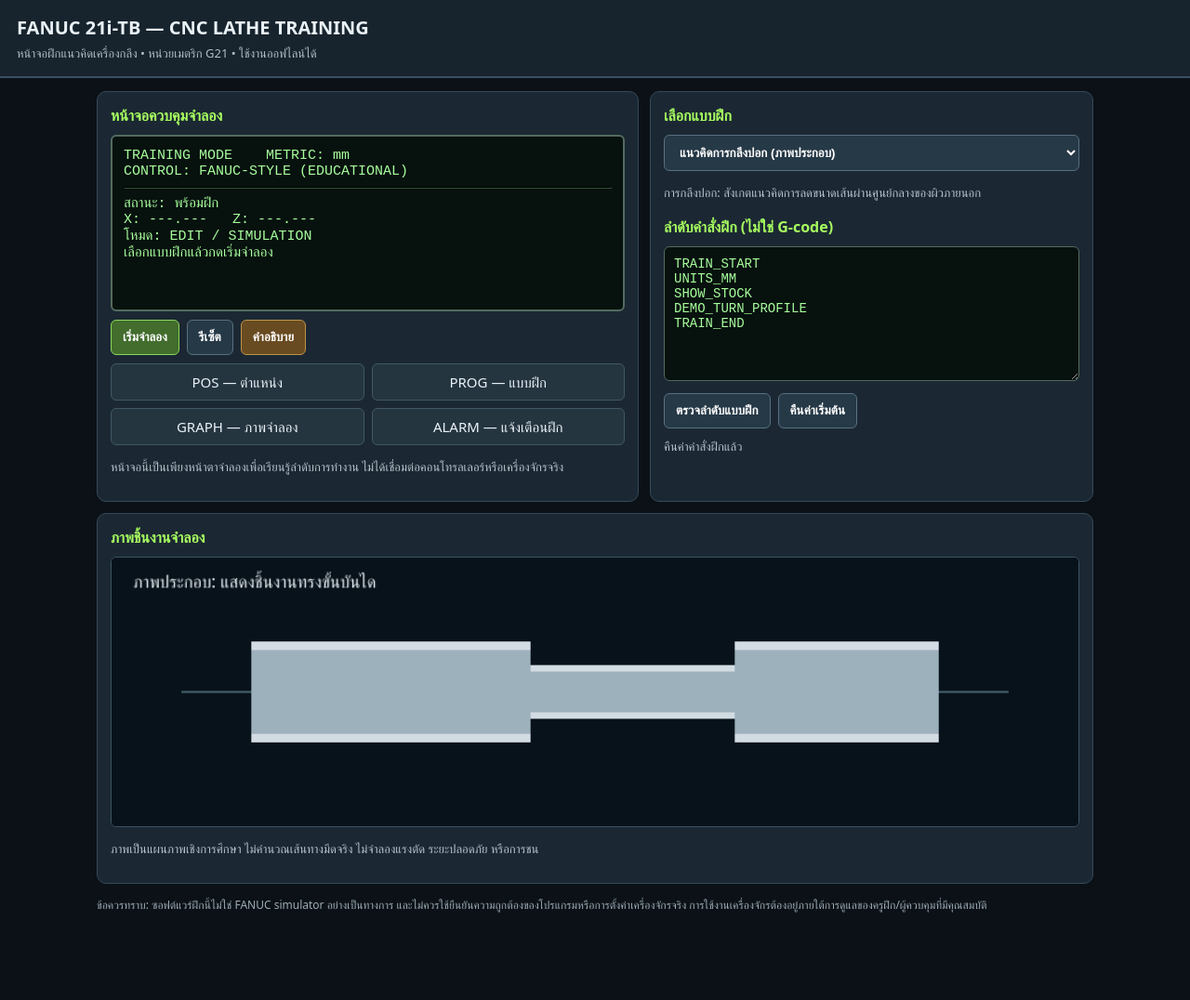
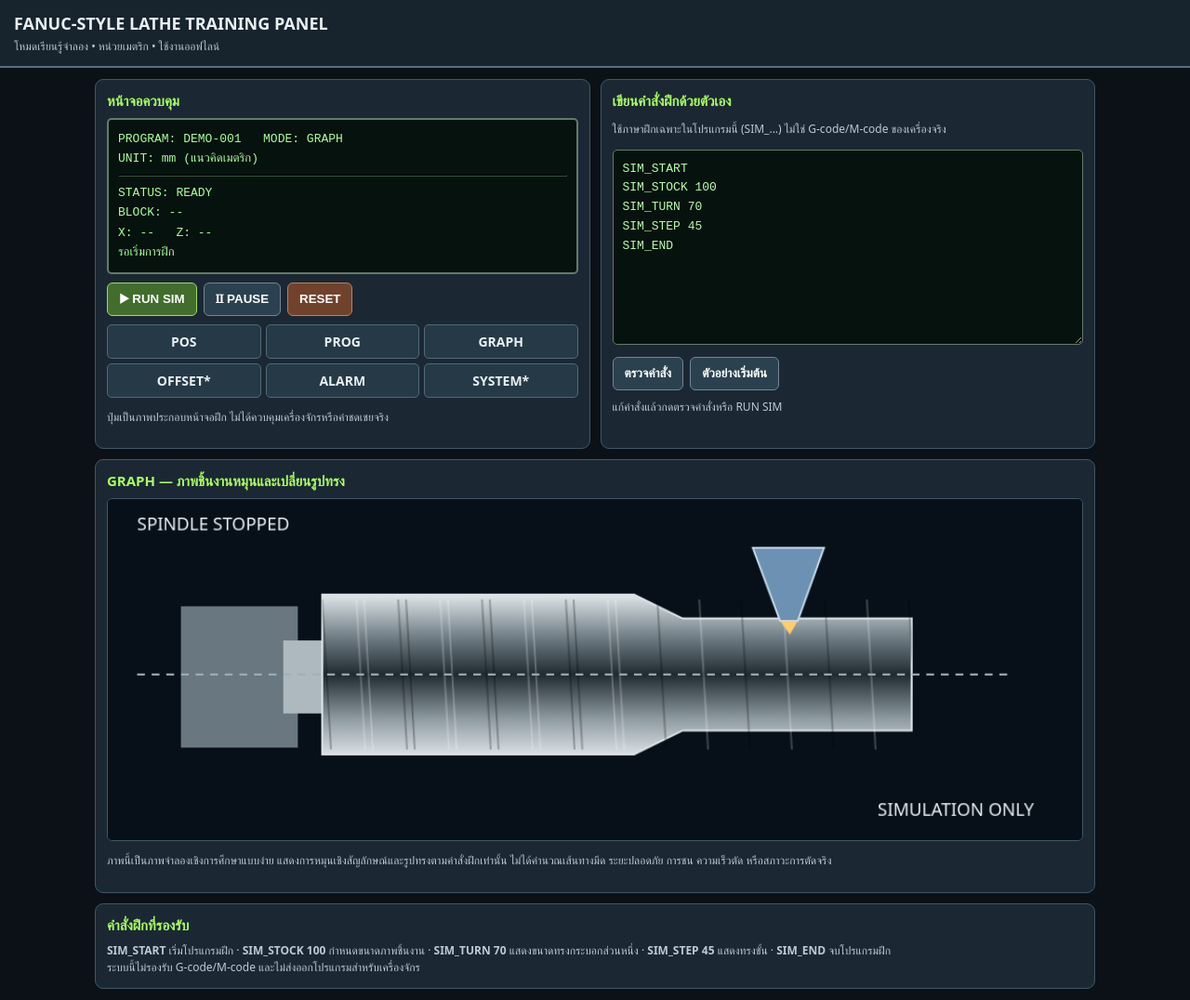
Before and after one commit to saharak117-bot/-, a plain HTML site: page index.html in a window 1280 px wide. Shown: the whole page at 93% size. Before the commit the page ends 1004 px from the top, so only its background shows below. Drawn offline with Linux system fonts and the light colour scheme.

Commit message:
Add files via upload

```diff
--- a/index.html
+++ b/index.html
@@ -2,94 +2,117 @@
 <html lang="th">
 <head>
 <meta charset="utf-8"><meta name="viewport" content="width=device-width,initial-scale=1">
-<title>FANUC 21i-TB | CNC Training Simulator</title>
-<link rel="manifest" href="manifest.webmanifest">
-<meta name="theme-color" content="#101820">
+<meta name="theme-color" content="#101820"><title>FANUC Style CNC Learning Panel</title>
 <style>
-:root{--bg:#101820;--panel:#1b2833;--line:#344957;--green:#a8ff60;--amber:#ffca63;--red:#ff7474;--txt:#eaf2f7}
-*{box-sizing:border-box}body{margin:0;background:#0b1117;color:var(--txt);font:15px system-ui,sans-serif}
-header{padding:16px 18px;background:#17232d;border-bottom:2px solid #39505f}
-h1{font-size:20px;margin:0}header p{margin:5px 0 0;color:#aebec8;font-size:13px}
-main{max-width:1100px;margin:auto;padding:14px;display:grid;gap:12px;grid-template-columns:1.1fr .9fr}
-.panel{background:var(--panel);border:1px solid var(--line);border-radius:10px;padding:14px;min-width:0}
-h2{font-size:16px;margin:0 0 10px;color:var(--green)}
-.screen{background:#07110e;border:2px solid #526b5e;border-radius:6px;padding:12px;color:#a8ff9d;font-family:ui-monospace,monospace;min-height:190px}
-.row{display:flex;gap:8px;flex-wrap:wrap;margin:9px 0}
-button,select{background:#263947;color:white;border:1px solid #587080;border-radius:6px;padding:10px 12px;font-weight:600}
-button:active{transform:translateY(1px)}button.primary{background:#426d2d;border-color:#8bd65b}
-button.warn{background:#694b21;border-color:#bd9349}
-textarea{width:100%;min-height:145px;background:#07110e;color:#a8ff9d;border:1px solid #526b5e;border-radius:6px;padding:10px;font:14px ui-monospace,monospace}
-canvas{width:100%;background:#08121a;border:1px solid #3b5362;border-radius:6px;display:block}
-.small{color:#b4c2cb;font-size:13px;line-height:1.55}.status{font-weight:700;color:var(--green)}.warning{color:var(--amber)}
-.grid2{display:grid;grid-template-columns:1fr 1fr;gap:8px}
-.key{background:#253540;padding:9px;border-radius:6px;text-align:center;border:1px solid #405766}
-footer{max-width:1100px;margin:0 auto;padding:0 14px 22px;color:#9eacb6;font-size:12px}
-@media(max-width:760px){main{grid-template-columns:1fr}h1{font-size:18px}}
+*{box-sizing:border-box}body{margin:0;background:#0b1117;color:#e9f0f4;font:14px system-ui,sans-serif}
+header{background:#17232d;border-bottom:2px solid #587080;padding:13px 15px}
+h1{font-size:18px;margin:0}header p{margin:4px 0 0;color:#b8c6ce;font-size:12px}
+main{max-width:1100px;margin:auto;padding:12px;display:grid;grid-template-columns:1fr 1fr;gap:11px}
+.panel{background:#1b2833;border:1px solid #405767;border-radius:9px;padding:12px;min-width:0}
+h2{font-size:15px;color:#a8ff60;margin:0 0 9px}
+.screen{background:#06120d;border:2px solid #637b69;border-radius:5px;padding:10px;color:#a8ff9d;font:13px ui-monospace,monospace;min-height:105px;line-height:1.65}
+textarea{width:100%;height:210px;resize:vertical;background:#06120d;color:#b4ffab;border:1px solid #637b69;border-radius:5px;padding:10px;font:13px/1.6 ui-monospace,monospace}
+canvas{width:100%;height:auto;background:#071019;border:1px solid #405767;border-radius:6px;display:block}
+button{padding:9px 12px;border:1px solid #718794;border-radius:6px;background:#2c414f;color:#fff;font-weight:700}
+button.primary{background:#426d2d;border-color:#9bdc6a}button.stop{background:#70422c;border-color:#bc8061}
+.row{display:flex;gap:7px;flex-wrap:wrap;margin:9px 0}
+.note{color:#bdcbd3;font-size:12px;line-height:1.55}.good{color:#a8ff60}.bad{color:#ffbd77}
+.keypad{display:grid;grid-template-columns:repeat(3,1fr);gap:5px}.key{background:#263947;text-align:center;padding:8px;border-radius:5px;border:1px solid #526977;font-weight:700}
+select{padding:8px;background:#263947;color:white;border:1px solid #607987;border-radius:5px}
+@media(max-width:760px){main{grid-template-columns:1fr}}
 </style></head>
 <body>
-<header><h1>FANUC 21i-TB — CNC LATHE TRAINING</h1><p>หน้าจอฝึกแนวคิดเครื่องกลึง • หน่วยเมตริก G21 • ใช้งานออฟไลน์ได้</p></header>
+<header><h1>FANUC-STYLE LATHE TRAINING PANEL</h1><p>โหมดเรียนรู้จำลอง • หน่วยเมตริก • ใช้งานออฟไลน์</p></header>
 <main>
 <section class="panel">
-<h2>หน้าจอควบคุมจำลอง</h2>
-<div class="screen" id="screen">
-<div>TRAINING MODE&nbsp;&nbsp;&nbsp; METRIC: mm</div><div>CONTROL: FANUC-STYLE (EDUCATIONAL)</div><hr style="border-color:#31503a">
-<div id="readout">สถานะ: พร้อมฝึก</div><div id="coords">X: ---.--- &nbsp; Z: ---.---</div>
-<div id="mode">โหมด: EDIT / SIMULATION</div><div id="message">เลือกแบบฝึกแล้วกดเริ่มจำลอง</div>
+<h2>หน้าจอควบคุม</h2>
+<div class="screen">
+<div>PROGRAM: DEMO-001 &nbsp; MODE: GRAPH</div>
+<div>UNIT: mm (แนวคิดเมตริก)</div><hr style="border-color:#385342">
+<div id="status">STATUS: READY</div>
+<div id="line">BLOCK: --</div>
+<div id="pos">X: -- &nbsp; Z: --</div>
+<div id="msg">รอเริ่มการฝึก</div>
 </div>
 <div class="row">
-<button class="primary" onclick="startSim()">เริ่มจำลอง</button>
-<button onclick="resetSim()">รีเซ็ต</button>
-<button class="warn" onclick="showLesson()">คำอธิบาย</button>
+<button class="primary" id="run">▶ RUN SIM</button><button id="pause">Ⅱ PAUSE</button><button class="stop" id="reset">RESET</button>
 </div>
-<div class="grid2">
-<div class="key">POS — ตำแหน่ง</div><div class="key">PROG — แบบฝึก</div>
-<div class="key">GRAPH — ภาพจำลอง</div><div class="key">ALARM — แจ้งเตือนฝึก</div>
+<div class="keypad">
+<div class="key">POS</div><div class="key">PROG</div><div class="key">GRAPH</div>
+<div class="key">OFFSET*</div><div class="key">ALARM</div><div class="key">SYSTEM*</div>
 </div>
-<p class="small">หน้าจอนี้เป็นเพียงหน้าตาจำลองเพื่อเรียนรู้ลำดับการทำงาน ไม่ได้เชื่อมต่อคอนโทรลเลอร์หรือเครื่องจักรจริง</p>
+<p class="note">ปุ่มเป็นภาพประกอบหน้าจอฝึก ไม่ได้ควบคุมเครื่องจักรหรือค่าชดเชยจริง</p>
 </section>
 <section class="panel">
-<h2>เลือกแบบฝึก</h2>
-<select id="lesson" onchange="loadLesson()" style="width:100%">
-<option value="turn">แนวคิดการกลึงปอก (ภาพประกอบ)</option>
-<option value="drill">แนวคิดการเจาะรู</option>
-<option value="bore">แนวคิดการคว้าน</option>
-<option value="thread">แนวคิดเกลียว</option>
-</select>
-<p class="small" id="lessonText">เรียนรู้ว่าการกลึงปอกเปลี่ยนเส้นผ่านศูนย์กลางของชิ้นงานอย่างไร</p>
-<h2 style="margin-top:16px">ลำดับคำสั่งฝึก (ไม่ใช่ G-code)</h2>
-<textarea id="program" spellcheck="false">TRAIN_START
-UNITS_MM
-SHOW_STOCK
-DEMO_TURN_PROFILE
-TRAIN_END</textarea>
-<div class="row"><button onclick="checkProgram()">ตรวจลำดับแบบฝึก</button><button onclick="restoreProgram()">คืนค่าเริ่มต้น</button></div>
-<div id="feedback" class="small">ใช้คำสั่งฝึกที่กำหนดไว้เท่านั้น ระบบนี้ไม่แปลหรือสร้างโปรแกรม CNC ที่นำไปใช้กับเครื่องจริงได้</div>
+<h2>เขียนคำสั่งฝึกด้วยตัวเอง</h2>
+<p class="note">ใช้ภาษาฝึกเฉพาะในโปรแกรมนี้ (SIM_...) ไม่ใช่ G-code/M-code ของเครื่องจริง</p>
+<textarea id="code" spellcheck="false">SIM_START
+SIM_STOCK 100
+SIM_TURN 70
+SIM_STEP 45
+SIM_END</textarea>
+<div class="row"><button id="check">ตรวจคำสั่ง</button><button id="sample">ตัวอย่างเริ่มต้น</button></div>
+<div id="result" class="note">แก้คำสั่งแล้วกดตรวจคำสั่งหรือ RUN SIM</div>
 </section>
 <section class="panel" style="grid-column:1/-1">
-<h2>ภาพชิ้นงานจำลอง</h2><canvas id="canvas" width="900" height="250"></canvas>
-<p class="small">ภาพเป็นแผนภาพเชิงการศึกษา ไม่คำนวณเส้นทางมีดจริง ไม่จำลองแรงตัด ระยะปลอดภัย หรือการชน</p>
+<h2>GRAPH — ภาพชิ้นงานหมุนและเปลี่ยนรูปทรง</h2>
+<canvas id="graph" width="1000" height="350"></canvas>
+<p class="note">ภาพนี้เป็นภาพจำลองเชิงการศึกษาแบบง่าย แสดงการหมุนเชิงสัญลักษณ์และรูปทรงตามคำสั่งฝึกเท่านั้น ไม่ได้คำนวณเส้นทางมีด ระยะปลอดภัย การชน ความเร็วตัด หรือสภาวะการตัดจริง</p>
+</section>
+<section class="panel" style="grid-column:1/-1">
+<h2>คำสั่งฝึกที่รองรับ</h2>
+<div class="note">
+<b>SIM_START</b> เริ่มโปรแกรมฝึก · <b>SIM_STOCK 100</b> กำหนดขนาดภาพชิ้นงาน ·
+<b>SIM_TURN 70</b> แสดงขนาดทรงกระบอกส่วนหนึ่ง · <b>SIM_STEP 45</b> แสดงทรงขั้น ·
+<b>SIM_END</b> จบโปรแกรมฝึก
+<br>ระบบนี้ไม่รองรับ G-code/M-code และไม่ส่งออกโปรแกรมสำหรับเครื่องจักร
+</div>
 </section>
 </main>
-<footer>ข้อควรทราบ: ซอฟต์แวร์ฝึกนี้ไม่ใช่ FANUC simulator อย่างเป็นทางการ และไม่ควรใช้ยืนยันความถูกต้องของโปรแกรมหรือการตั้งค่าเครื่องจักรจริง การใช้งานเครื่องจักรต้องอยู่ภายใต้การดูแลของครูฝึก/ผู้ควบคุมที่มีคุณสมบัติ</footer>
 <script>
-const lessons={
-turn:{text:"การกลึงปอก: สังเกตแนวคิดการลดขนาดเส้นผ่านศูนย์กลางของผิวภายนอก",cmd:"TRAIN_START\nUNITS_MM\nSHOW_STOCK\nDEMO_TURN_PROFILE\nTRAIN_END",label:"แสดงชิ้นงานทรงขั้นบันได"},
-drill:{text:"การเจาะ: ทำความเข้าใจว่ารูเจาะอยู่ตามแนวแกนกลางของชิ้นงาน",cmd:"TRAIN_START\nUNITS_MM\nSHOW_STOCK\nDEMO_CENTER_HOLE\nTRAIN_END",label:"แสดงรูตรงกลางชิ้นงาน"},
-bore:{text:"การคว้าน: เรียนรู้แนวคิดการขยาย/ปรับผิวด้านในของรูที่มีอยู่",cmd:"TRAIN_START\nUNITS_MM\nSHOW_STOCK\nDEMO_INTERNAL_BORE\nTRAIN_END",label:"แสดงรูด้านในที่ขยายขึ้น"},
-thread:{text:"เกลียว: ทำความเข้าใจลักษณะผิวเป็นร่องวนรอบชิ้นงาน",cmd:"TRAIN_START\nUNITS_MM\nSHOW_STOCK\nDEMO_THREAD_SURFACE\nTRAIN_END",label:"แสดงลายเกลียวเชิงสัญลักษณ์"}
-};
-let current="turn",running=false;
-function loadLesson(){current=document.getElementById('lesson').value;document.getElementById('lessonText').textContent=lessons[current].text;restoreProgram();draw(current)}
-function restoreProgram(){document.getElementById('program').value=lessons[current].cmd;document.getElementById('feedback').textContent="คืนค่าคำสั่งฝึกแล้ว"}
-function checkProgram(){let v=document.getElementById('program').value;let ok=v.includes("TRAIN_START")&&v.includes("UNITS_MM")&&v.includes("TRAIN_END")&&v.includes("DEMO_");document.getElementById('feedback').innerHTML=ok?'<span class="status">ลำดับแบบฝึกครบถ้วน</span>':'<span class="warning">ตรวจพบว่าลำดับแบบฝึกยังไม่ครบ ลองคืนค่าเริ่มต้น</span>'}
-function startSim(){running=true;document.getElementById('readout').textContent="สถานะ: กำลังแสดงภาพฝึก";document.getElementById('coords').textContent="X: แสดงเชิงสัญลักษณ์   Z: แสดงเชิงสัญลักษณ์";document.getElementById('mode').textContent="โหมด: GRAPH / TRAINING";document.getElementById('message').textContent=lessons[current].label;draw(current);checkProgram()}
-function resetSim(){running=false;document.getElementById('readout').textContent="สถานะ: พร้อมฝึก";document.getElementById('coords').textContent="X: ---.---   Z: ---.---";document.getElementById('mode').textContent="โหมด: EDIT / SIMULATION";document.getElementById('message').textContent="เลือกแบบฝึกแล้วกดเริ่มจำลอง";draw(current)}
-function showLesson(){alert(lessons[current].text+"\n\nนี่คือสื่อฝึกแนวคิด ไม่ใช่คู่มือเดินเครื่องจริง")}
-function draw(type){let c=document.getElementById('canvas'),x=c.getContext('2d');x.clearRect(0,0,c.width,c.height);x.fillStyle="#08121a";x.fillRect(0,0,c.width,c.height);x.strokeStyle="#425a68";x.lineWidth=2;x.beginPath();x.moveTo(65,125);x.lineTo(835,125);x.stroke();x.fillStyle="#9db1bd";x.fillRect(130,78,640,94);x.fillStyle="#d2dce2";x.fillRect(130,78,640,8);x.fillRect(130,164,640,8);
-if(type==="turn"){x.clearRect(390,78,190,94);x.fillStyle="#9db1bd";x.fillRect(390,100,190,50);x.fillStyle="#d2dce2";x.fillRect(390,100,190,6);x.fillRect(390,144,190,6)}
-if(type==="drill"||type==="bore"){x.fillStyle="#08121a";x.beginPath();x.ellipse(450,125,145,type==="drill"?18:31,0,0,Math.PI*2);x.fill();x.strokeStyle="#ffca63";x.stroke()}
-if(type==="thread"){x.strokeStyle="#ffca63";x.lineWidth=4;for(let i=0;i<18;i++){x.beginPath();x.moveTo(150+i*34,80);x.lineTo(170+i*34,170);x.stroke()}}
-x.fillStyle="#eaf2f7";x.font="16px system-ui";x.fillText("ภาพประกอบ: "+lessons[type].label,20,28)}
-loadLesson();
-if('serviceWorker' in navigator && location.protocol.startsWith('http')) navigator.serviceWorker.register('./sw.js');
+const $=id=>document.getElementById(id), c=$('graph'),ctx=c.getContext('2d');
+let running=false, raf=0, angle=0, shape=0, lines=[], idx=0, last=0, stock=100, turn=70, step=45;
+function parse(){
+ const src=$('code').value.split(/\r?\n/).map(s=>s.trim()).filter(Boolean);
+ const allowed=/^(SIM_START|SIM_END|SIM_STOCK\s+\d+|SIM_TURN\s+\d+|SIM_STEP\s+\d+)$/;
+ const bad=src.findIndex(s=>!allowed.test(s));
+ if(bad>=0) return {ok:false,msg:`คำสั่งบรรทัด ${bad+1} ไม่อยู่ในชุดคำสั่งฝึก SIM_ ที่รองรับ`};
+ if(!src.includes('SIM_START')||!src.includes('SIM_END'))return {ok:false,msg:'ต้องมี SIM_START และ SIM_END'};
+ return {ok:true,lines:src};
+}
+function draw(){
+ ctx.clearRect(0,0,1000,350);ctx.fillStyle='#071019';ctx.fillRect(0,0,1000,350);
+ // spindle/chuck
+ ctx.fillStyle='#687780';ctx.fillRect(75,110,120,145);ctx.fillStyle='#aeb9bf';ctx.fillRect(180,145,45,75);
+ const left=220,right=825,cy=180, r= Math.max(32,Math.min(92,stock*.82)),r2=Math.max(25,Math.min(r,turn*.82)),rs=Math.max(20,Math.min(r2,step*.82));
+ const grad=ctx.createLinearGradient(0,cy-r,0,cy+r);grad.addColorStop(0,'#e1e7ea');grad.addColorStop(.25,'#77848c');grad.addColorStop(.5,'#202a31');grad.addColorStop(.78,'#909ca3');grad.addColorStop(1,'#d9e0e4');
+ ctx.fillStyle=grad;ctx.beginPath();ctx.moveTo(left,cy-r);ctx.lineTo(540,cy-r);ctx.lineTo(590,cy-r2);ctx.lineTo(right,cy-r2);ctx.lineTo(right,cy+r2);ctx.lineTo(590,cy+r2);ctx.lineTo(540,cy+r);ctx.lineTo(left,cy+r);ctx.closePath();ctx.fill();ctx.strokeStyle='#dbe4e9';ctx.lineWidth=2;ctx.stroke();
+ // rotation marks
+ ctx.save();ctx.beginPath();ctx.rect(left,cy-r-2,right-left,r*2+4);ctx.clip();
+ for(let i=0;i<22;i++){let xx=left+((i*43+angle*18)%610);ctx.strokeStyle=i%2?'rgba(255,255,255,.22)':'rgba(0,0,0,.25)';ctx.lineWidth=2;ctx.beginPath();ctx.moveTo(xx,cy-r+5);ctx.lineTo(xx+9,cy+r-5);ctx.stroke()}
+ ctx.restore();
+ // symbolic tool
+ const tx=700-(idx/Math.max(1,lines.length))*260;
+ ctx.fillStyle='#6c91b3';ctx.beginPath();ctx.moveTo(tx-38,50);ctx.lineTo(tx+35,50);ctx.lineTo(tx+8,125);ctx.lineTo(tx-10,125);ctx.closePath();ctx.fill();ctx.strokeStyle='#c5d8e8';ctx.stroke();
+ ctx.fillStyle='#ffce69';ctx.beginPath();ctx.moveTo(tx-10,125);ctx.lineTo(tx+8,125);ctx.lineTo(tx,139);ctx.fill();
+ ctx.fillStyle='#edf4f7';ctx.font='18px system-ui';ctx.fillText('SPINDLE '+(running?'ROTATING':'STOPPED'),30,32);ctx.fillText('SIMULATION ONLY',790,325);
+ ctx.strokeStyle='#9db0bb';ctx.setLineDash([8,7]);ctx.beginPath();ctx.moveTo(30,cy);ctx.lineTo(930,cy);ctx.stroke();ctx.setLineDash([]);
+}
+function applyLine(s){
+ let m=s.match(/^SIM_STOCK\s+(\d+)/);if(m)stock=+m[1];
+ m=s.match(/^SIM_TURN\s+(\d+)/);if(m)turn=+m[1];
+ m=s.match(/^SIM_STEP\s+(\d+)/);if(m)step=+m[1];
+ $('line').textContent='BLOCK: '+(idx+1)+' / '+lines.length;
+ $('msg').textContent=s;
+ $('pos').textContent='X: '+(turn*2).toFixed(0)+' (ภาพ)  Z: '+(idx*10).toFixed(0)+' (ภาพ)';
+ draw();
+}
+function tick(t){if(!running)return;if(t-last>450){last=t;if(idx<lines.length){applyLine(lines[idx]);idx++}else{running=false;$('status').textContent='STATUS: END';$('msg').textContent='จบโปรแกรมฝึก';$('run').disabled=false;draw();return}}angle+=.12;draw();raf=requestAnimationFrame(tick)}
+function run(){let p=parse();if(!p.ok){$('result').innerHTML='<span class="bad">'+p.msg+'</span>';return}lines=p.lines;idx=0;stock=100;turn=70;step=45;running=true;$('status').textContent='STATUS: SIM RUN';$('result').innerHTML='<span class="good">ตรวจพบคำสั่งฝึกที่รองรับ เริ่มแสดงภาพ</span>';$('run').disabled=true;last=0;raf=requestAnimationFrame(tick)}
+$('run').onclick=run;
+$('pause').onclick=()=>{running=false;cancelAnimationFrame(raf);$('status').textContent='STATUS: PAUSED';$('run').disabled=false;draw()};
+$('reset').onclick=()=>{running=false;cancelAnimationFrame(raf);idx=0;stock=100;turn=70;step=45;$('status').textContent='STATUS: READY';$('line').textContent='BLOCK: --';$('pos').textContent='X: --  Z: --';$('msg').textContent='รอเริ่มการฝึก';$('run').disabled=false;draw()};
+$('check').onclick=()=>{let p=parse();$('result').innerHTML=p.ok?'<span class="good">คำสั่งฝึกครบและอยู่ในชุด SIM_ ที่รองรับ</span>':'<span class="bad">'+p.msg+'</span>'};
+$('sample').onclick=()=>{$('code').value='SIM_START\nSIM_STOCK 100\nSIM_TURN 70\nSIM_STEP 45\nSIM_END';$('result').textContent='คืนค่าตัวอย่างแล้ว'};
+draw();
 </script></body></html>
```
Also changed, not shown: README_TH.txt.
